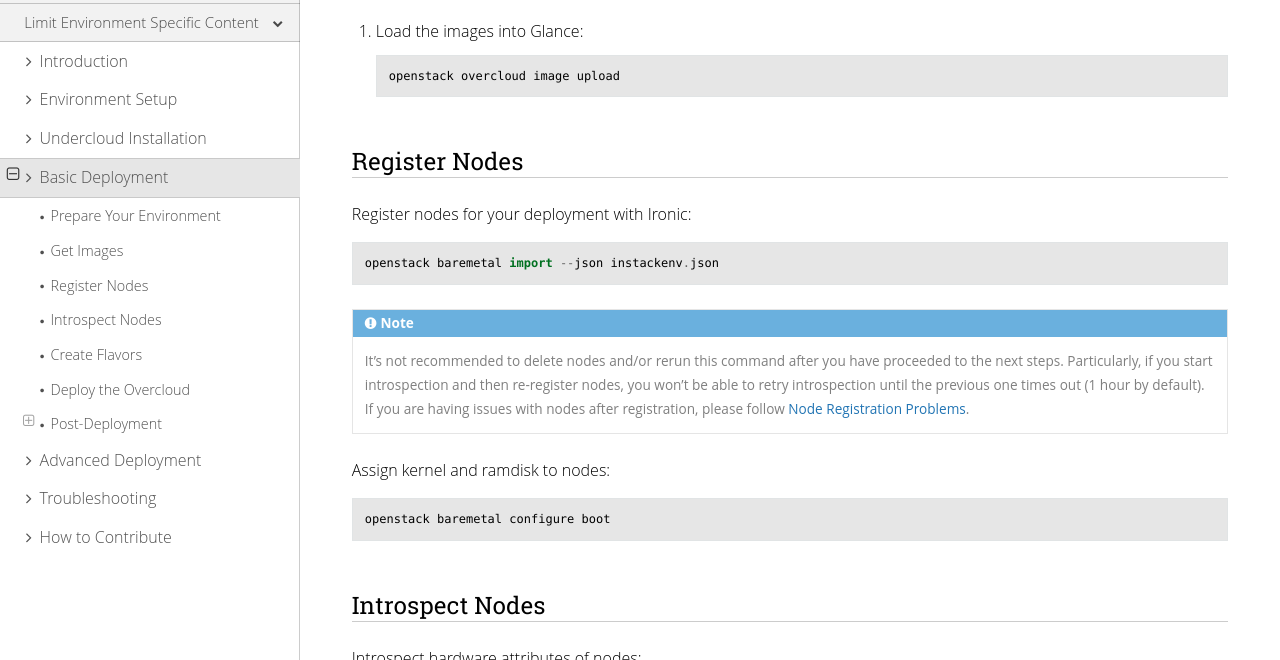
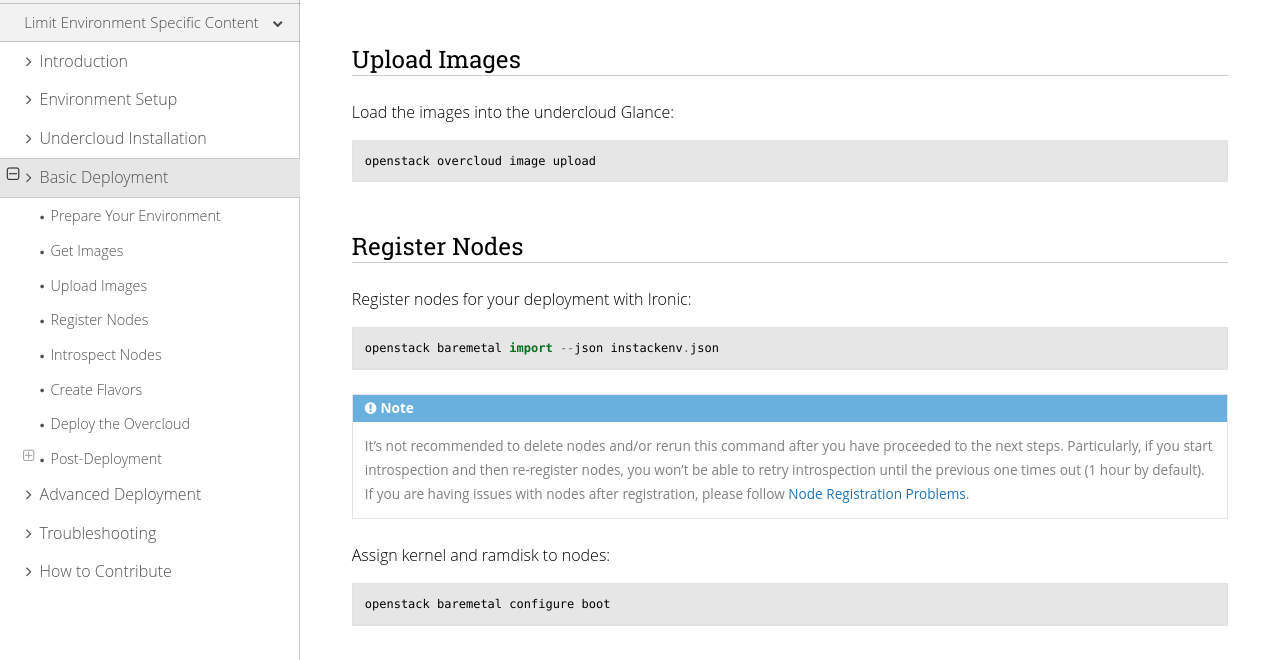
Before and after one commit to openstack-archive/instack-undercloud, a Sphinx documentation site: the page built from doc/source/basic_deployment/basic_deployment.rst, in a window 1280 px wide and 900 px high, scrolled down 1372 px, cut to the strip 240-900 px from the top of the window. Built offline with Sphinx 7.4.7 and the Read the Docs theme 2.0.0, drawn with Linux system fonts in a browser that asks for light colours.

Commit message:
Fix number mixup in Get Images section
The indentation of the Get Images section is kind of all over the
place, and it breaks the numbering of the section.  Rather than
try to figure out which indentation is the problem, just make the
upload step a separate heading.  I think there's a strong argument
to be made that the upload step isn't part of the "get" process
anyway.

Change-Id: I6c6a21ed0b8c2a3e36137b1cfbf49f8f0023f21b

```diff
--- a/doc/source/basic_deployment/basic_deployment.rst
+++ b/doc/source/basic_deployment/basic_deployment.rst
@@ -144,7 +144,10 @@
     fedora-user.qcow2 (which is always Fedora based).
 
 
-#. Load the images into Glance::
+Upload Images
+-------------
+
+Load the images into the undercloud Glance::
 
     openstack overcloud image upload
 
```
